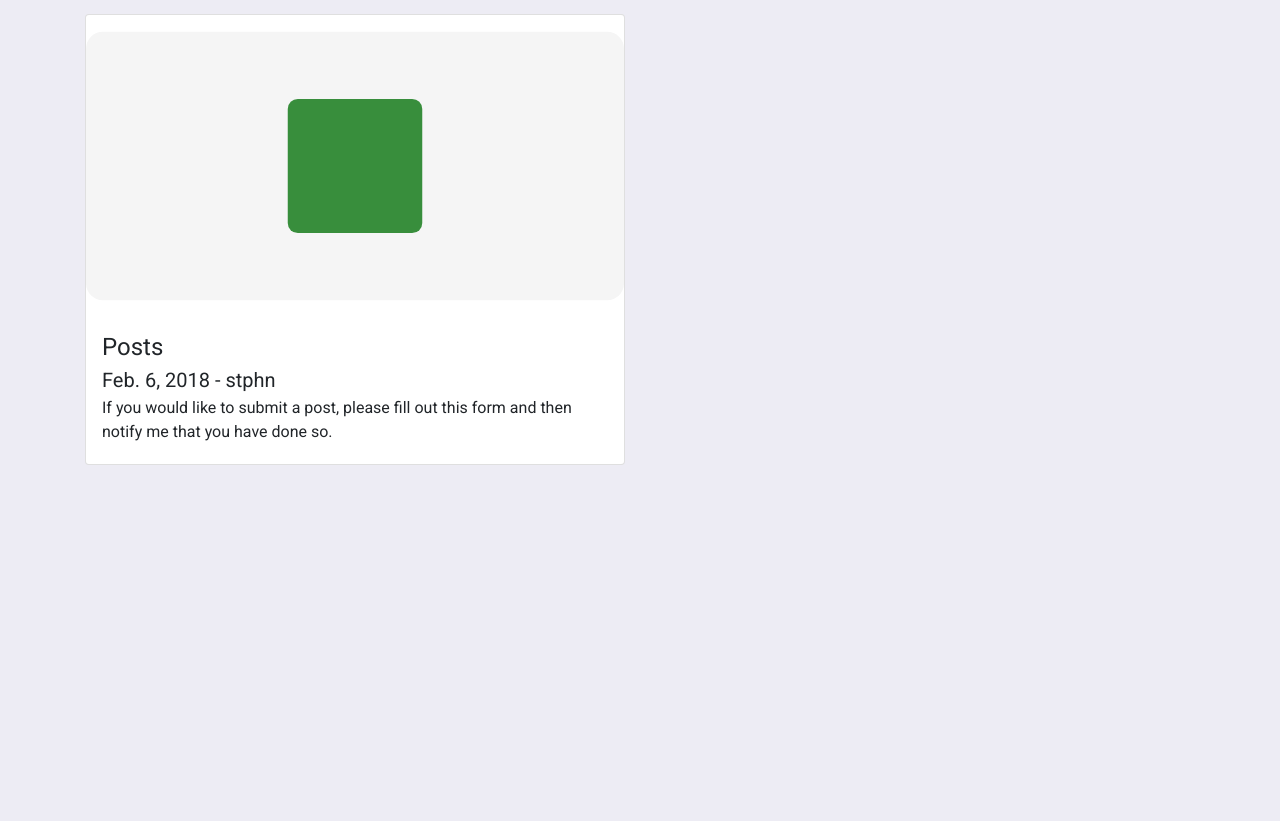
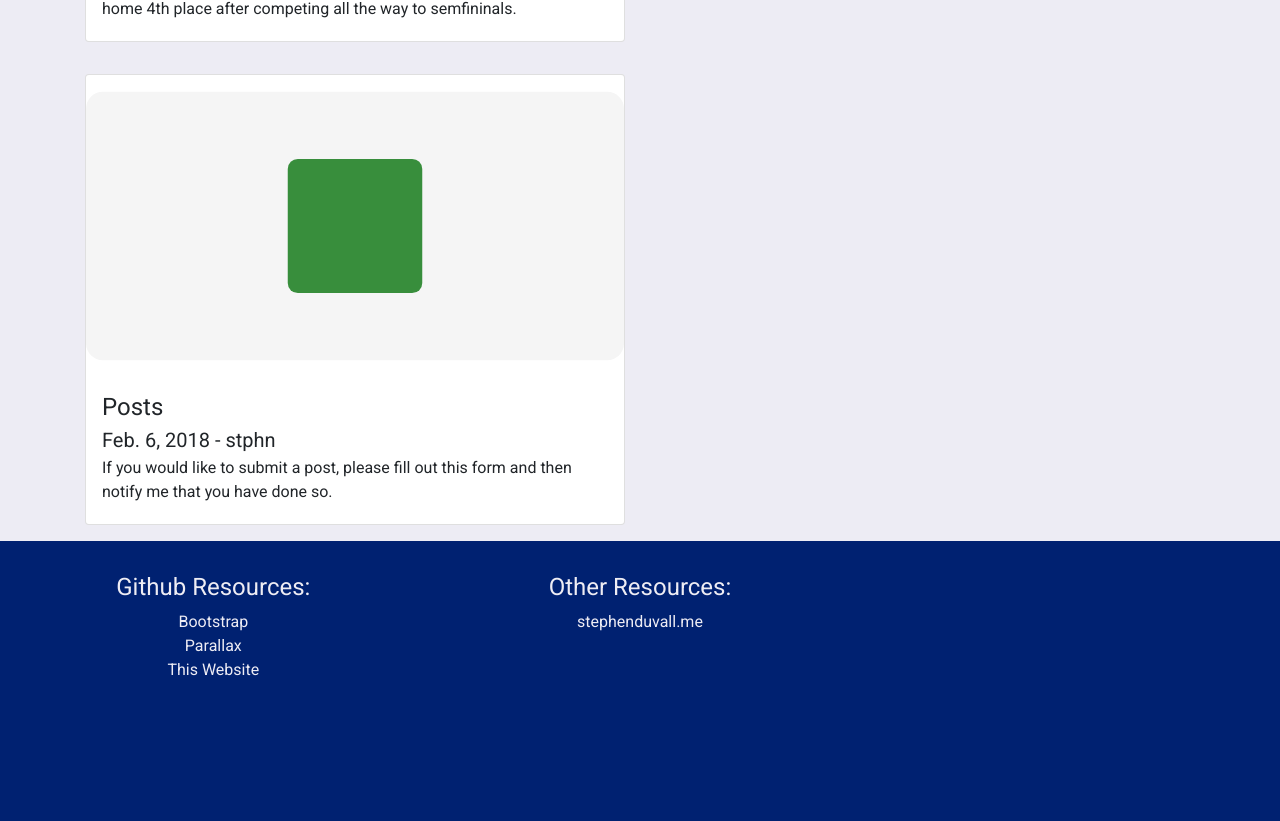
Before and after one commit to LHS-TSA/TSA-Website, a PHP site: page / in a window 1280 px wide. Shown: the part 3060-3881 px from the top of the page. Before the commit the page ends 3525 px from the top, so only its background shows below. Run offline with PHP 8.4, Linux system fonts and the light colour scheme; some libraries are stand-ins or nearby versions.

Commit message:
Created footer - need to find a better color for it

```diff
--- a/css/main.css
+++ b/css/main.css
@@ -57,3 +57,38 @@ a:hover {
 #about>div>p {
   font-size: 1.75em;
 }
+
+
+/* Footer Stylinings */
+#footer {
+  min-height: 35vh;
+  background-color: #002171;
+  color: #eeedf4;
+}
+
+
+/*/
+/*--Footer Designs--
+/*/
+#resources>a {
+  color: eeedf4;
+  text-decoration: none;
+}
+#resources>h4 {
+	text-align: center;
+}
+/* Footer list */
+.footer-list{
+	text-align: center;
+	list-style: none;
+	text-indent: 0%;
+	padding-left: 0;
+}
+.footer-link {
+	color: #edecf4;
+	text-decoration: none;
+}
+.footer-link:hover {
+	color: #94090D;
+	text-decoration: none;
+}
--- a/index.html
+++ b/index.html
@@ -61,6 +61,8 @@
     </div>
   </div>
 
+  <div class="divider"></div>
+
   <div class="container">
     <div id="officers" class="row">
       <div class="col-md-12">
@@ -80,6 +82,25 @@
     </div>
   </div>
 
+  <div id="footer" class="container-fluid">
+    <div class="row">
+      <div id="resources" class="col-md-4 my-3 p-3">
+        <h4>Github Resources:</h4>
+        <ul class="footer-list">
+          <li><a class="footer-link" href="https://github.com/twbs/bootstrap">Bootstrap</a></li>
+          <li><a class="footer-link" href="https://github.com/pixelcog/parallax.js">Parallax</a></li>
+          <li><a class="footer-link" href="https://github.com/stphnduvall/LHS-TSA/tree/develop">This Website</a></li>
+        </ul>
+      </div>
+      <div id="resources" class="col-md-4 my-3 p-3">
+        <h4>Other Resources:</h4>
+        <ul class="footer-list">
+          <li><a class="footer-link" href="https://stephenduvall.me">stephenduvall.me</a></li>
+        </ul>
+      </div>
+    </div>
+  </div>
+
   <script defer src="https://use.fontawesome.com/releases/v5.0.6/js/all.js"></script>
   <script src="https://code.jquery.com/jquery-3.2.1.slim.min.js" integrity="sha384-KJ3o2DKtIkvYIK3UENzmM7KCkRr/rE9/Qpg6aAZGJwFDMVNA/GpGFF93hXpG5KkN" crossorigin="anonymous"></script>
   <script defer src="https://cdnjs.cloudflare.com/ajax/libs/parallax.js/1.5.0/parallax.min.js" integrity="sha256-Jhqqct9kdspgS5FC1W1f/cBOkdDoWMV3eWhU14cqzoY=" crossorigin="anonymous"></script>
```
